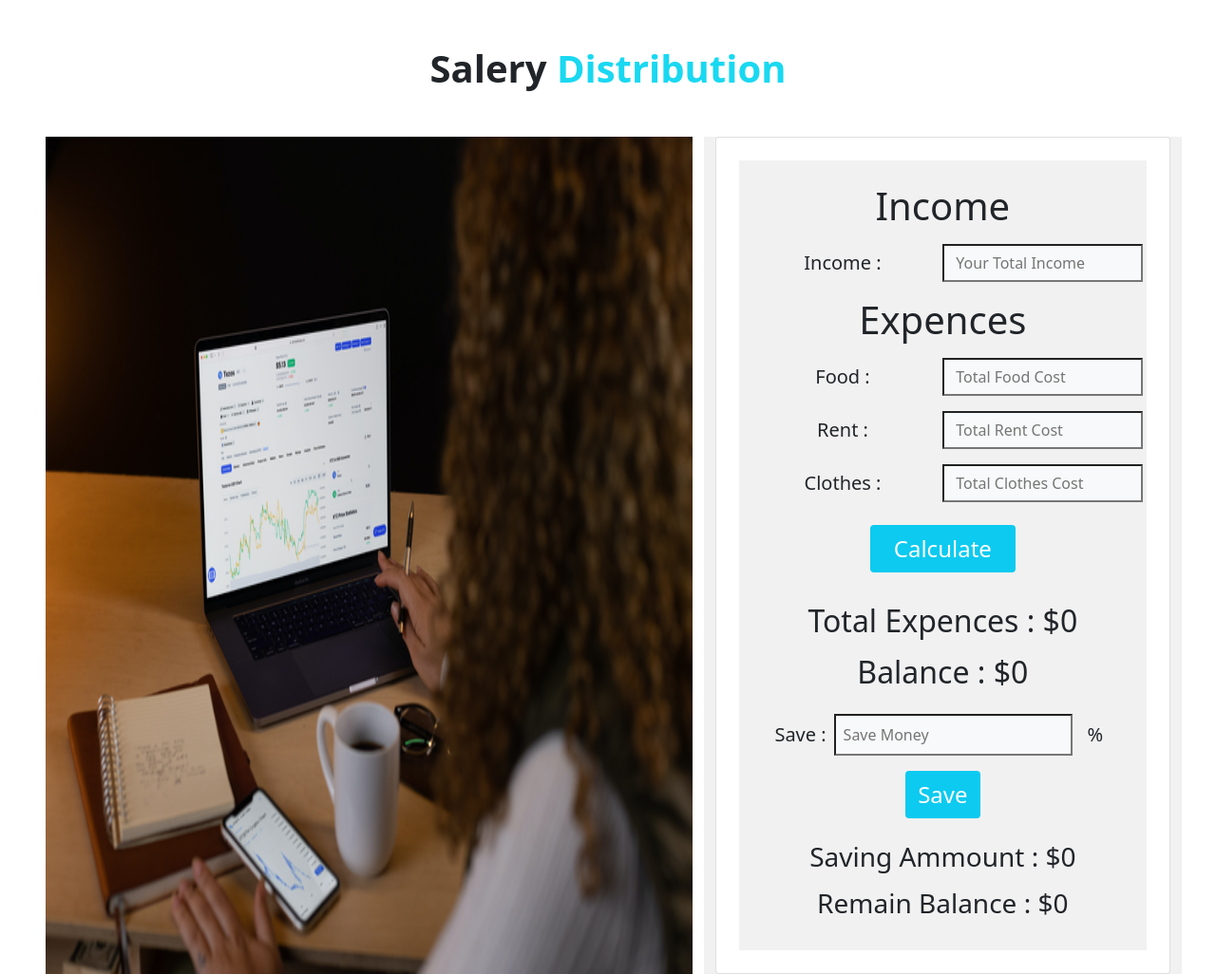
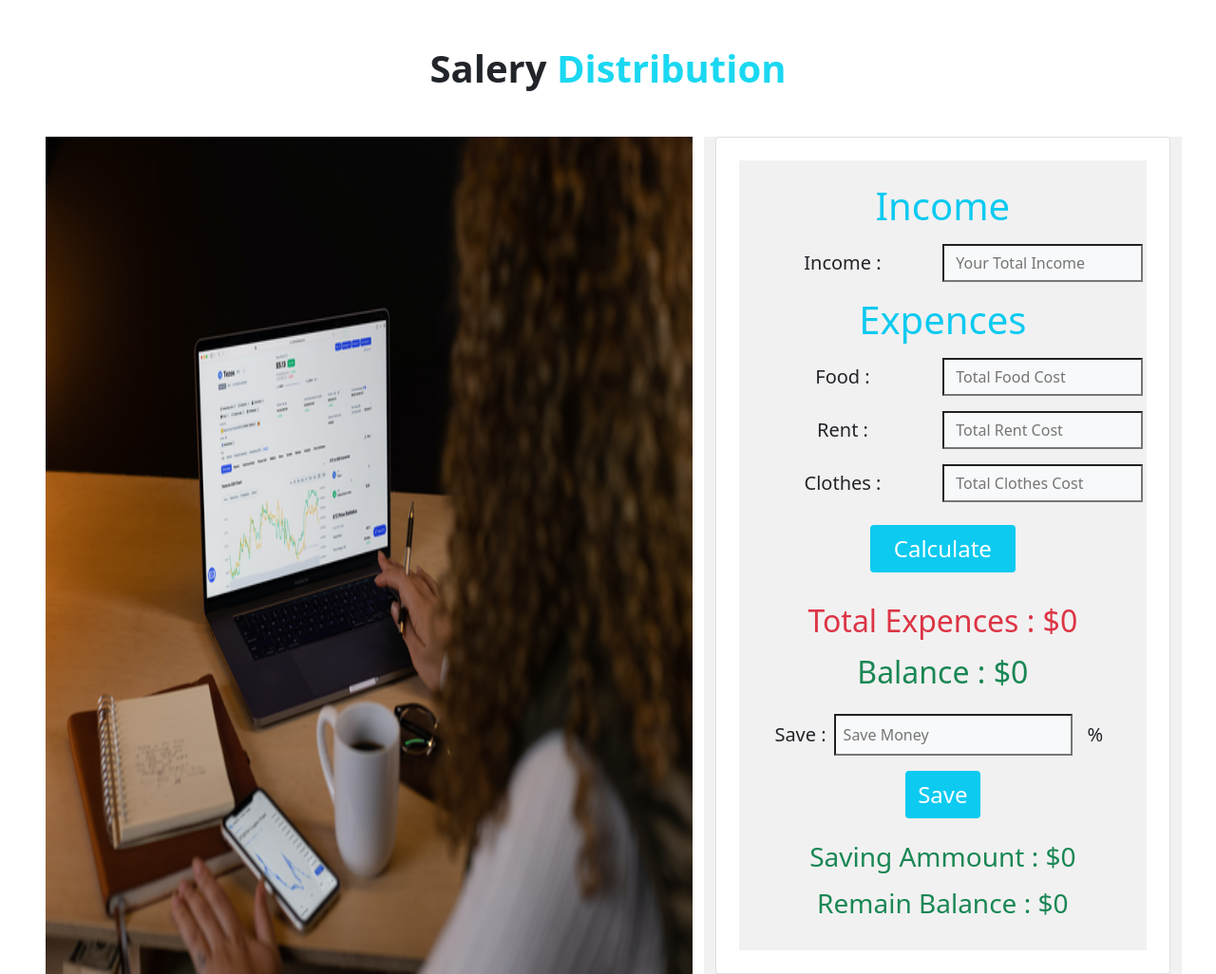
Before and after one commit to azmi0323/money-master-project, a plain HTML site: page index.html in a window 1280 px wide. Shown: the whole page at 95% size. Drawn offline with nearby package versions, Linux system fonts and the light colour scheme.

Commit message:
final commit after color

```diff
--- a/index.html
+++ b/index.html
@@ -34,14 +34,14 @@
                         <div class="card p-0 p-lg-4">
                             <div class="card-body rightsidebg">
                                 <div>
-                                    <h2 class="text-center card-title m-2 fs-1">Income</h2>
+                                    <h2 class="text-center card-title m-2 fs-1 text-info">Income</h2>
                                 </div>
                                 <div class="row row-cols-2">
                                     <h5 class="my-3">Income :</h5>
                                     <input id="income-input" class="bg-light my-2" type="number" placeholder="Your Total Income" />
                                 </div>
                                 <div>
-                                    <h2 class="text-center card-title m-2 fs-1">Expences</h2>
+                                    <h2 class="text-center card-title m-2 fs-1 text-info">Expences</h2>
                                 </div>
                                 <div class="row row-cols-2">
                                     <h5 class="my-3">Food :</h5>
@@ -59,10 +59,10 @@
                                     <button type="button" id="calculate-btn" class="btn px-4 my-3 bg-info text-white fs-4">Calculate</button>
                                 </div>
                                 <div class="">
-                                    <h2 class="my-3">Total Expences : $<span id="total-expences">0</span></h2>
+                                    <h2 class="my-3 text-danger">Total Expences : $<span id="total-expences">0</span></h2>
                                 </div>
                                 <div class="">
-                                    <h2 class="my-3">Balance : $<span id="balance-info">0</span></h2>
+                                    <h2 class="my-3 text-success">Balance : $<span id="balance-info">0</span></h2>
                                 </div>
                                 <div class="d-flex w-100 flex-wrap align-items-center justify-content-center">
                                     <h5 class="my-3">Save :</h5>
@@ -71,10 +71,10 @@
                                     <button type="button" id="save-btn" class="btn bg-info text-white fs-4 my-2">Save</button>
                                 </div>
                                 <div class="">
-                                    <h5 class="my-3 fs-3">Saving Ammount : $<span id="saving-ammount">0</span></h5>
+                                    <h5 class="my-3 fs-3 text-success">Saving Ammount : $<span id="saving-ammount">0</span></h5>
                                 </div>
                                 <div class="">
-                                    <h5 class="my-3 fs-3">Remain Balance : $<span id="remain-balance">0</span></h5>
+                                    <h5 class="my-3 fs-3 text-success">Remain Balance : $<span id="remain-balance">0</span></h5>
                                 </div>
                             </div>
                         </div>
```
